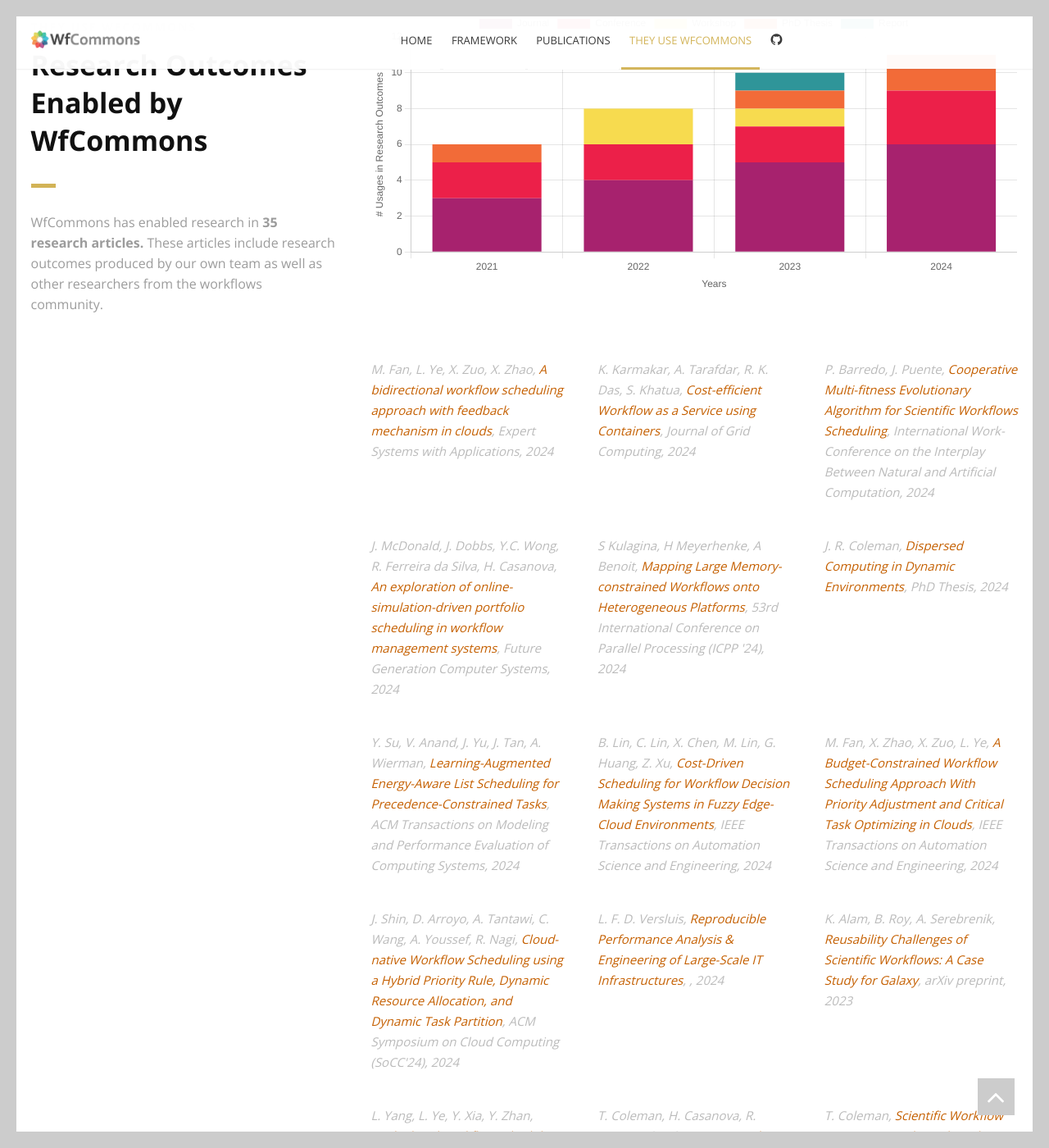
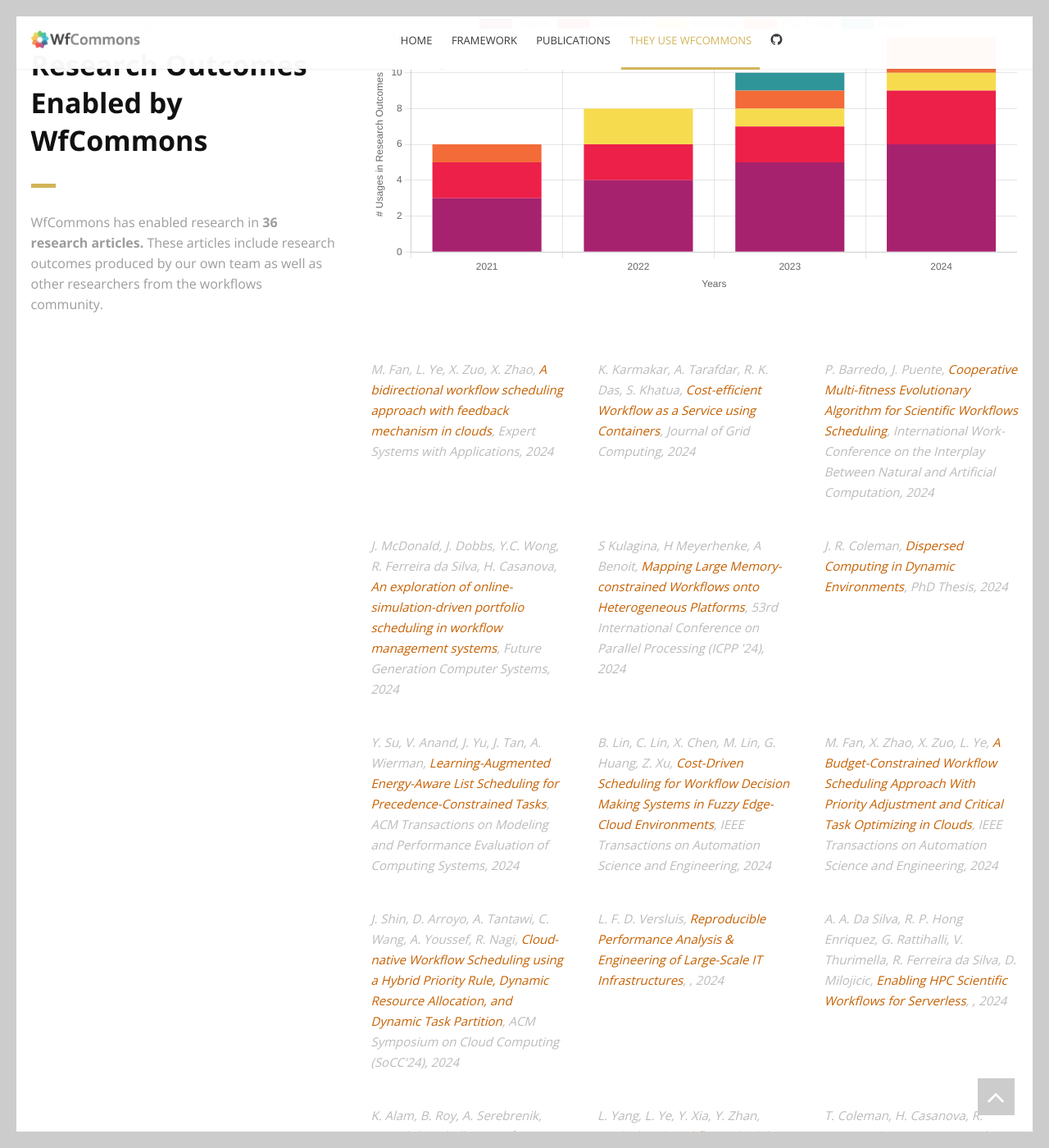
Before and after one commit to wfcommons/wfcommons.github.io, a Jekyll site: the page built from index.html, in a window 1280 px wide and 1400 px high, scrolled down 2820 px. Shown: the whole window at 82% size. Built offline with Jekyll 4.4.1, drawn with Linux system fonts in a browser that asks for light colours.

Commit message:
Update usages.yml

```diff
--- a/_data/usages.yml
+++ b/_data/usages.yml
@@ -1,3 +1,10 @@
+- title: Enabling HPC Scientific Workflows for Serverless
+  authors: A. A. Da Silva, R. P. Hong Enriquez, G. Rattihalli, V. Thurimella, R. Ferreira da Silva, D. Milojicic
+  type: Workshop
+  Book: 6th International Workshop on Containers and New Orchestration Paradigms for Isolated Environments in HPC (CANOPIE-HPC)
+  year: 2024
+  link:
+
 - title: Reproducible Performance Analysis & Engineering of Large-Scale IT Infrastructures
   authors: L. F. D. Versluis
   type: PhD Thesis
```
